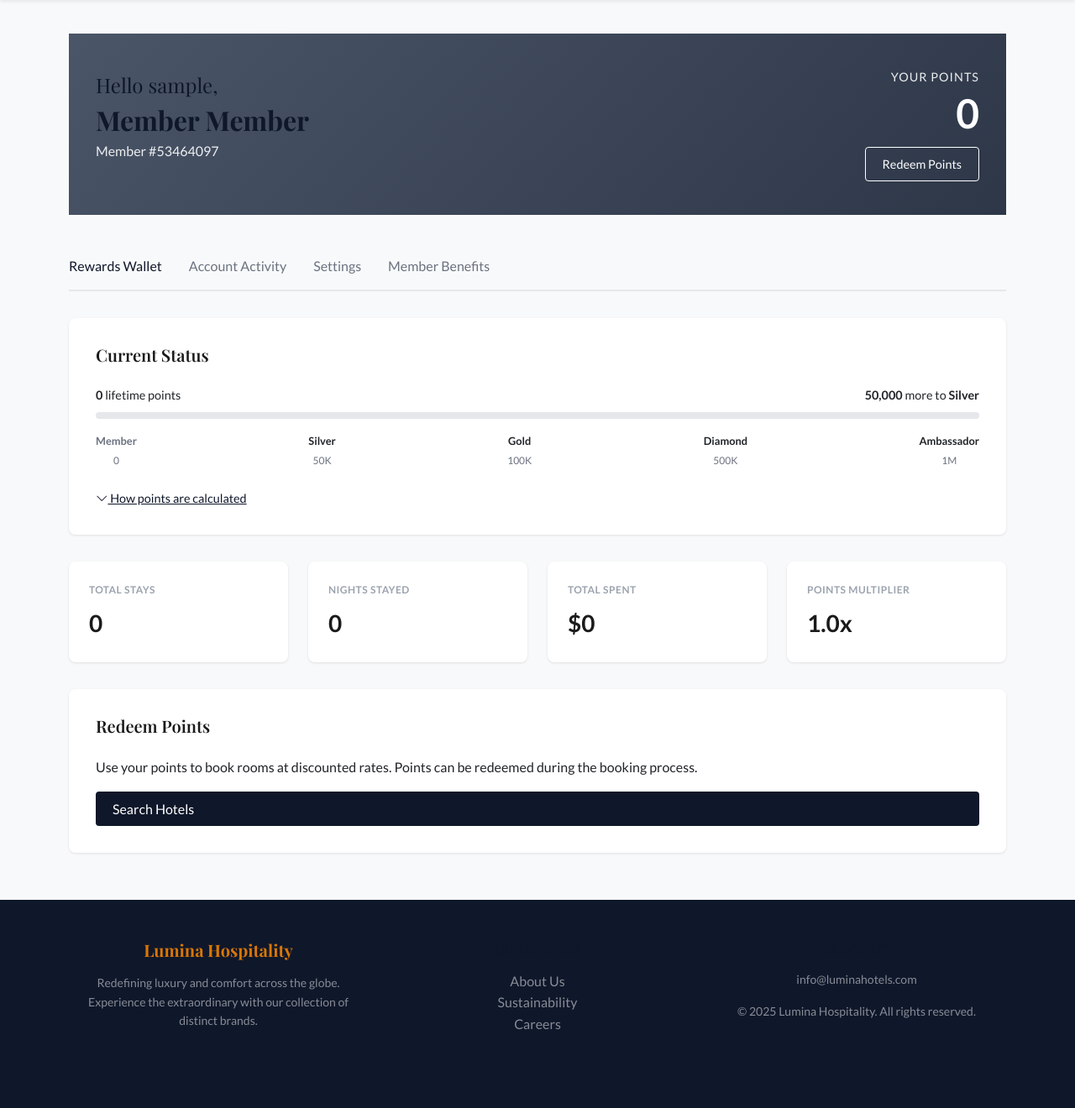
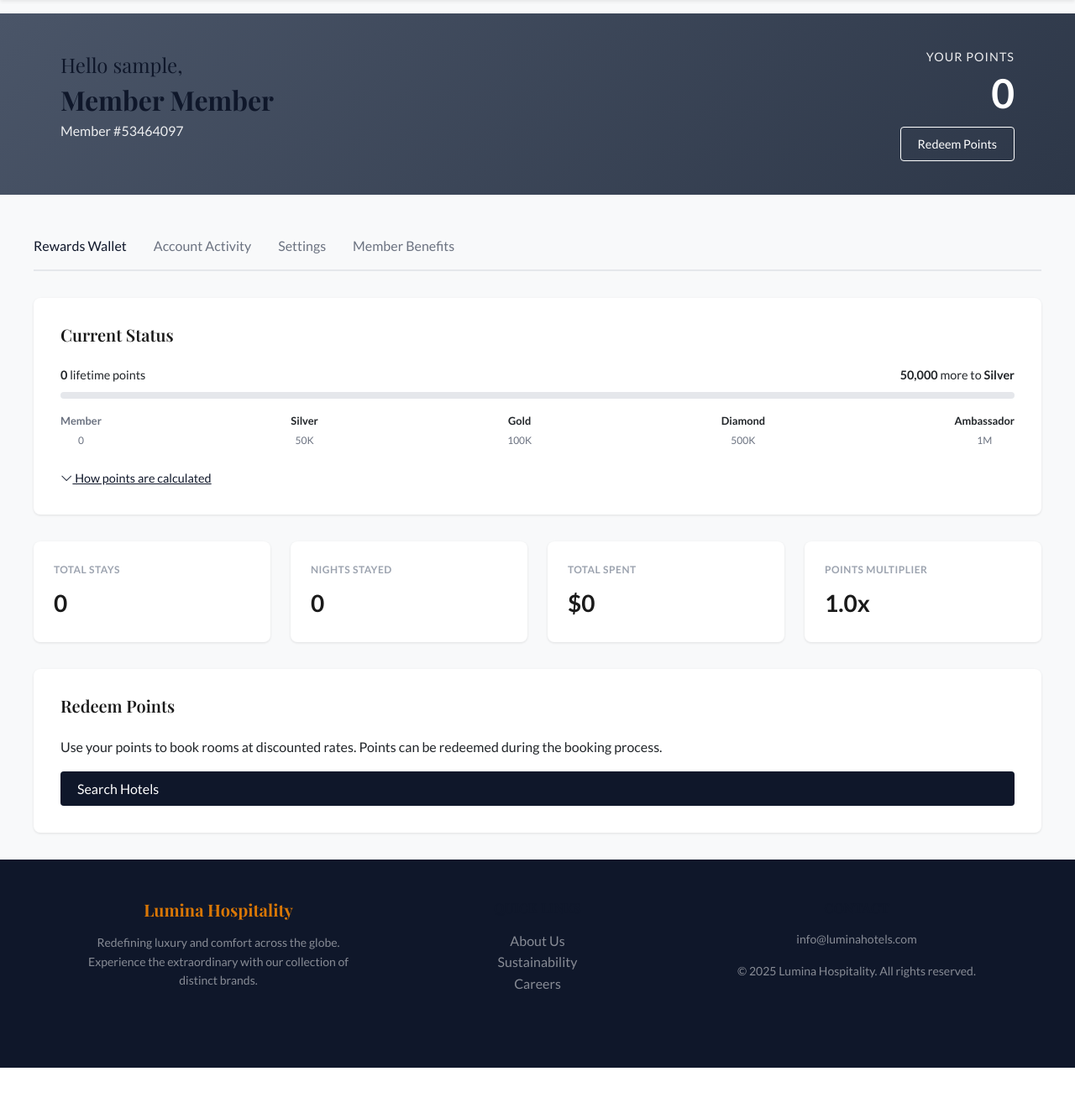
Before and after one commit to Jiacheeng-Li/hotel, a Flask app: page /account in a window 1280 px wide. Shown: the part 88-1408 px from the top of the page at 84% size. After the commit the page ends 1360 px from the top, so only its background shows below. Run offline with Flask 3, Linux system fonts and the light colour scheme; the visitor is signed in with stand-in values (Sample User, id 1); data comes from the database, SQL or seed files in the repository; data that the repository does not hold is empty.

Commit message:
Optimize account page margins and spacing
- Override main container padding for account page to match other pages
- Add padding to account-container for consistent spacing
- Ensure header margins align with other pages
- All optimizations from previous conversations are maintained

```diff
--- a/hotelweb/templates/main/account.html
+++ b/hotelweb/templates/main/account.html
@@ -4,6 +4,12 @@
 
 {% block content %}
 <style>
+    /* Override main container padding for account page */
+    main.container {
+        padding: 0 !important;
+        max-width: 100% !important;
+    }
+
     .account-header {
         background: linear-gradient(135deg, #4a5568 0%, #2d3748 100%);
         color: white;
```
